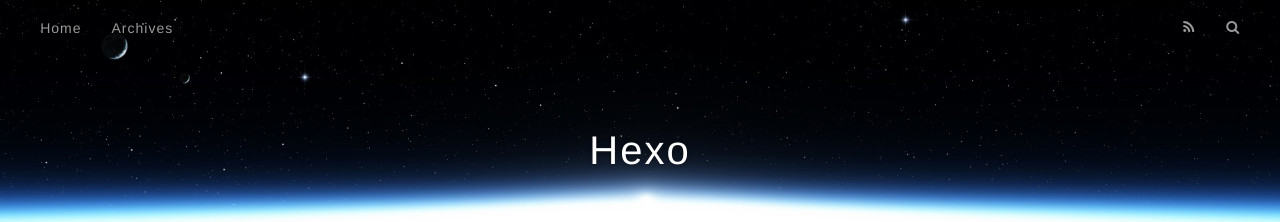
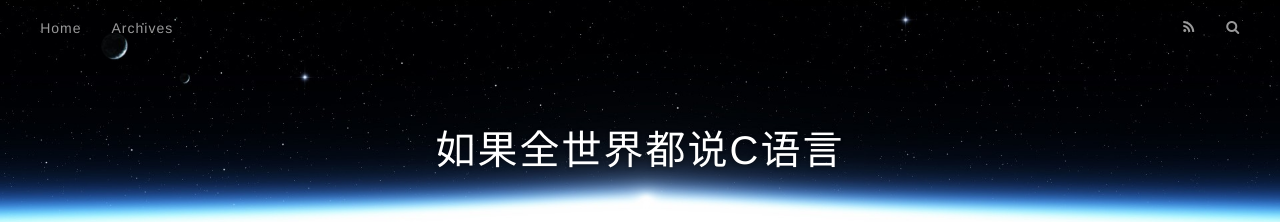
Before and after one commit to RockyAo/RockyAo.github.io, a plain HTML site: page index.html in a window 1280 px wide. Shown: the top 222 px of the page. Drawn offline with nearby package versions, Linux system fonts and the light colour scheme.

Commit message:
Site updated: 2017-03-21 14:44:45

```diff
--- a/index.html
+++ b/index.html
@@ -3,19 +3,19 @@
 <head>
   <meta charset="utf-8">
 
-  <title>Hexo</title>
+  <title>如果全世界都说C语言</title>
   <meta name="viewport" content="width=device-width, initial-scale=1, maximum-scale=1">
   <meta name="description" content="技术分享">
 <meta property="og:type" content="website">
-<meta property="og:title" content="Hexo">
+<meta property="og:title" content="如果全世界都说C语言">
 <meta property="og:url" content="http://share.ra.com/index.html">
-<meta property="og:site_name" content="Hexo">
+<meta property="og:site_name" content="如果全世界都说C语言">
 <meta property="og:description" content="技术分享">
 <meta name="twitter:card" content="summary">
-<meta name="twitter:title" content="Hexo">
+<meta name="twitter:title" content="如果全世界都说C语言">
 <meta name="twitter:description" content="技术分享">
 
-    <link rel="alternate" href="/atom.xml" title="Hexo" type="application/atom+xml">
+    <link rel="alternate" href="/atom.xml" title="如果全世界都说C语言" type="application/atom+xml">
 
 
     <link rel="icon" href="/favicon.png">
@@ -36,7 +36,7 @@
   <div id="header-outer" class="outer">
     <div id="header-title" class="inner">
       <h1 id="logo-wrap">
-        <a href="/" id="logo">Hexo</a>
+        <a href="/" id="logo">如果全世界都说C语言</a>
       </h1>
 
     </div>
@@ -99,7 +99,7 @@
 
     </div>
     <footer class="article-footer">
-      <a data-url="http://share.ra.com/2017/03/21/hello-world/" data-id="cj0j5tpzw0000mkfy2ntu0suk" class="article-share-link">Share</a>
+      <a data-url="http://share.ra.com/2017/03/21/hello-world/" data-id="cj0j6del60000dufyx0q26e1n" class="article-share-link">Share</a>
 
 
     </footer>
```
Also changed, not shown: 2017/03/21/hello-world/index.html (+5 -5 lines), archives/2017/03/index.html (+6 -6 lines), archives/2017/index.html (+6 -6 lines), archives/index.html (+6 -6 lines).
